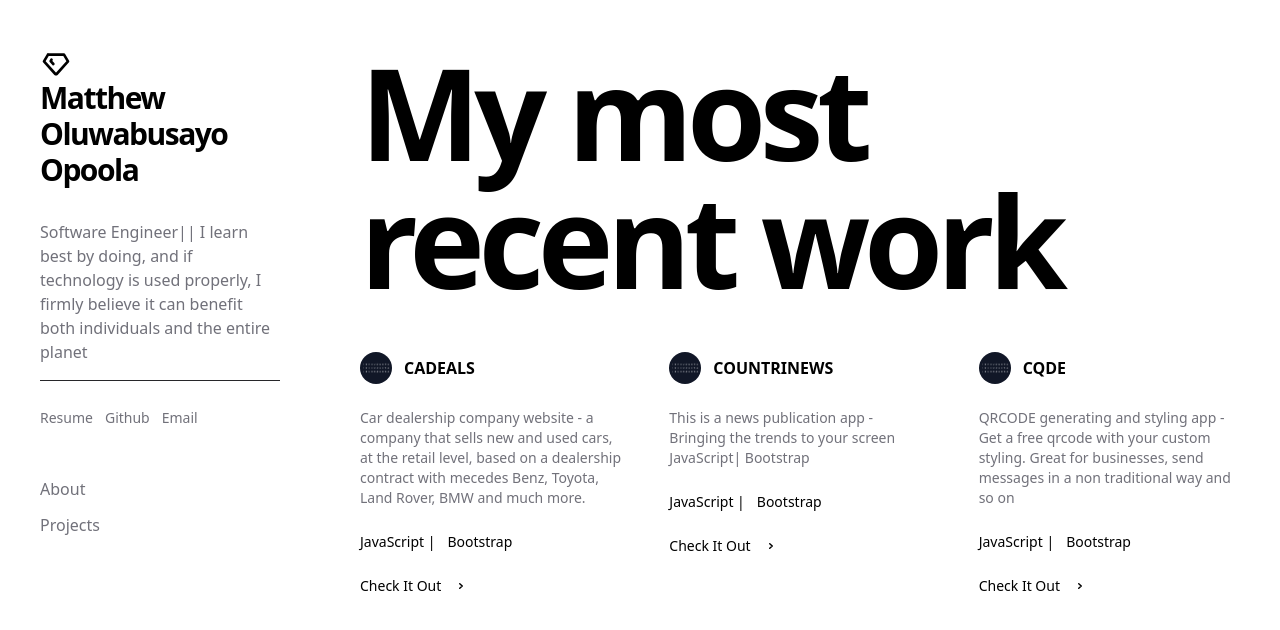
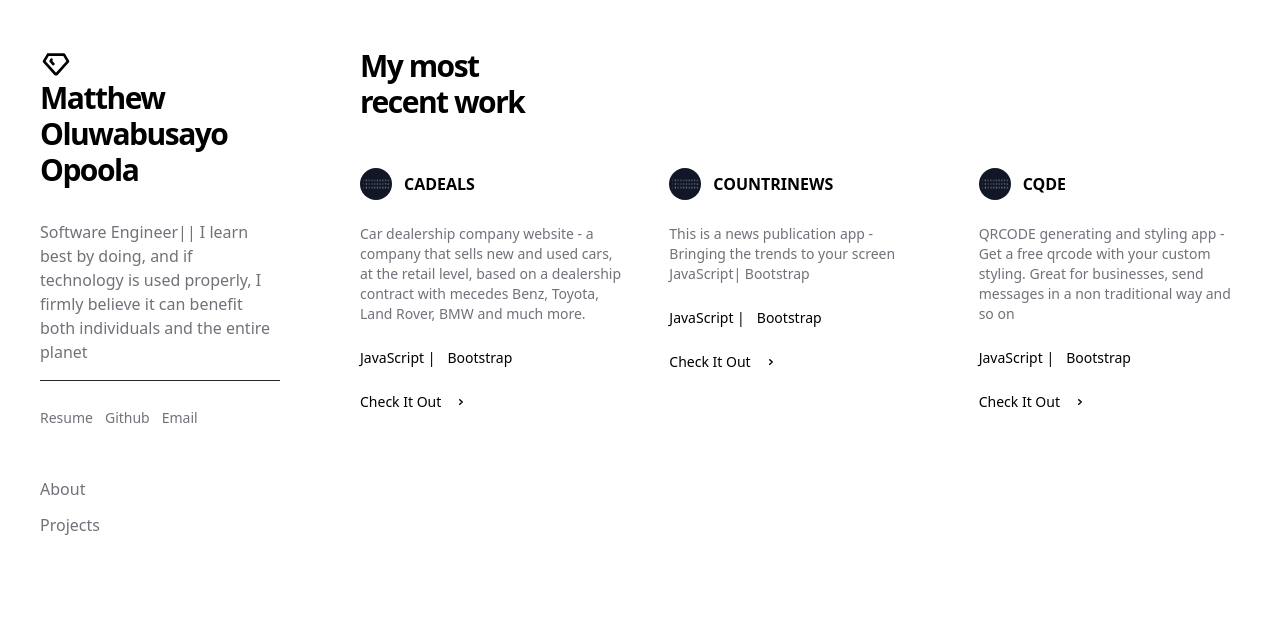
Before and after one commit to MatthewOluwabusayoOpoola/MatthewOluwabusayoOpoola, a Next.js app in the folder app/: page /projects in a window 1280 px wide. Shown: the top 630 px of the page. Built offline with nearby package versions, Linux system fonts and the light colour scheme.

Commit message:
Update ProjectsContent.jsx

```diff
--- a/app/components/projects/ProjectsContent.jsx
+++ b/app/components/projects/ProjectsContent.jsx
@@ -8,7 +8,7 @@ function ProjectsContent() {
       <section>
         <div className="p-8 lg:py-12 lg:px-10">
           <div>
-            <h1 className="text-black dark:text-white text-2xl md:text-4xl xl:text-9xl font-bold tracking-tighter">
+            <h1 className="text-black dark:text-white text-2xl md:text-3xl xl:text-3xl font-bold tracking-tighter">
               My most
               <span className="lg:block">recent work</span>
             </h1>
```
